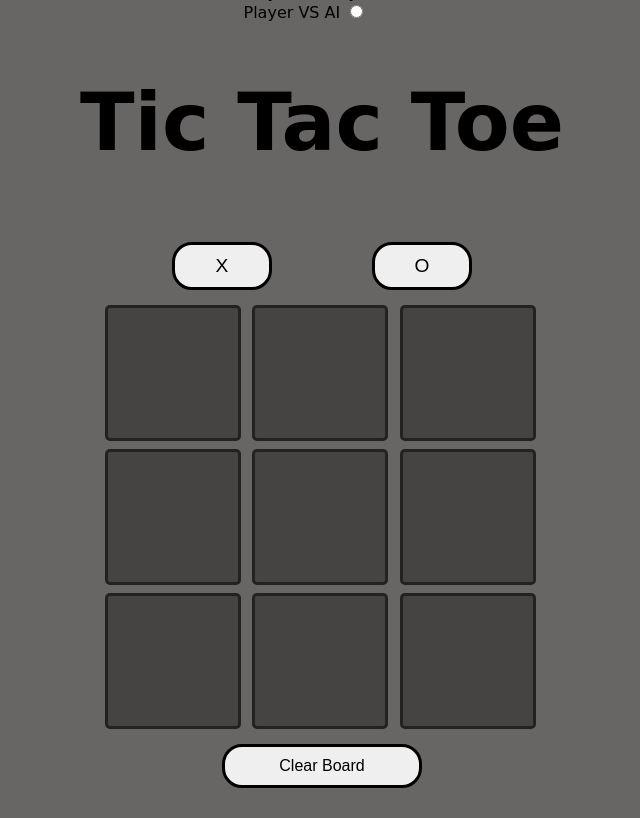
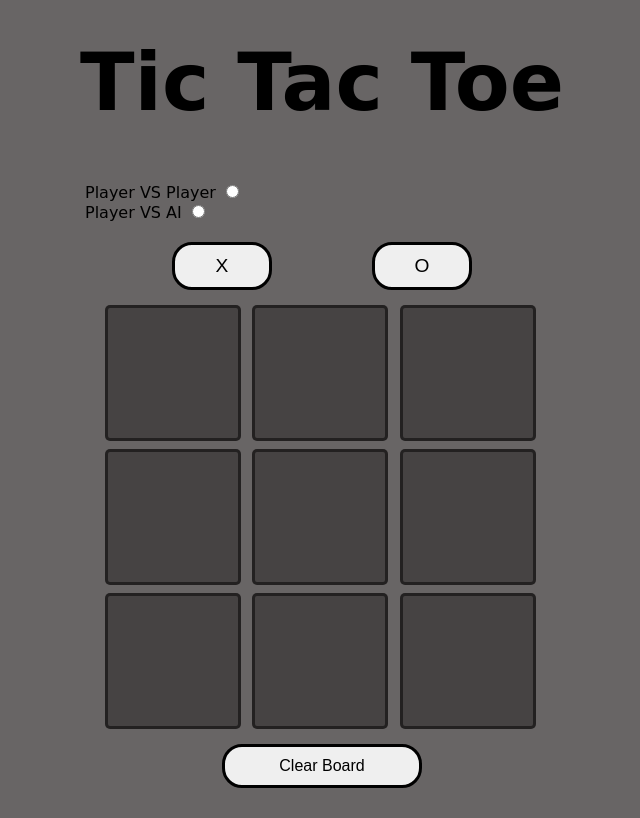
Before and after one commit to OneTooManyln/project_tic-tac-toe, a plain HTML site: page index.html in a window 1280 px wide. Shown: the whole page, without its empty margins (318-958 px from the left). Drawn offline with Linux system fonts and the light colour scheme; a web font is replaced by a local one.

Commit message:
Create contaiener for form and board, moving title to top

```diff
--- a/index.html
+++ b/index.html
@@ -9,6 +9,10 @@
     <title>Tic Tac Toe</title>
   </head>
   <body>
+    <div class="title">
+      <h1>Tic Tac Toe</h1>
+    </div>
+    <div class="main-content">
       <div class="game-settings">
         <form action="#">
           <div class="inputs">
@@ -29,9 +33,6 @@
           <input type="text" id="player_two" name="player_two" required />
         </div>
       </div>
-    <div class="title">
-      <h1>Tic Tac Toe</h1>
-    </div>
       <div class="gameboard">
         <div class="button-container">
           <button class="btn x">X</button>
@@ -42,5 +43,6 @@
           <button class="clear-grid">Clear Board</button>
         </div>
       </div>
+    </div>
   </body>
 </html>
```
Lines whose indentation alone changed are shown as unchanged.
